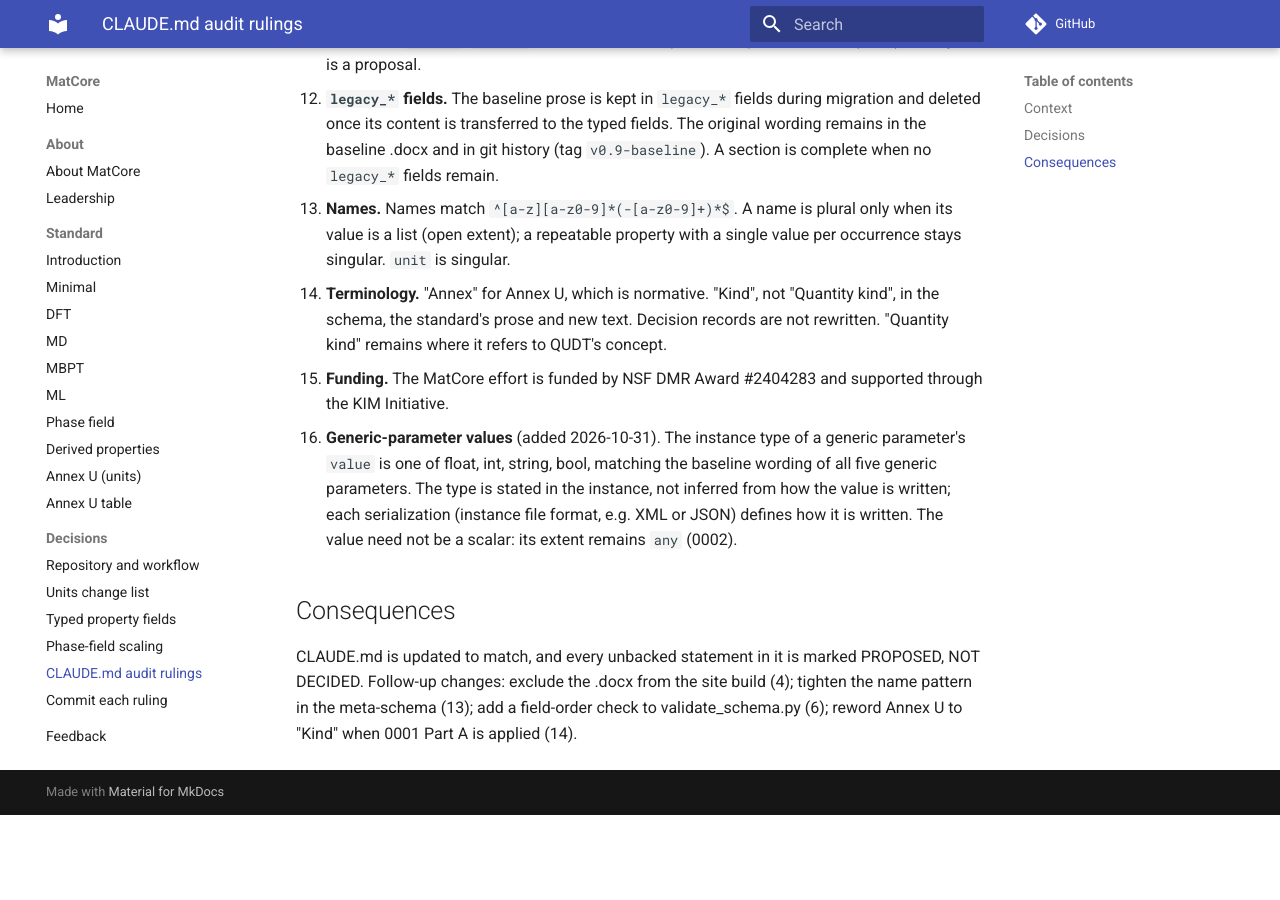
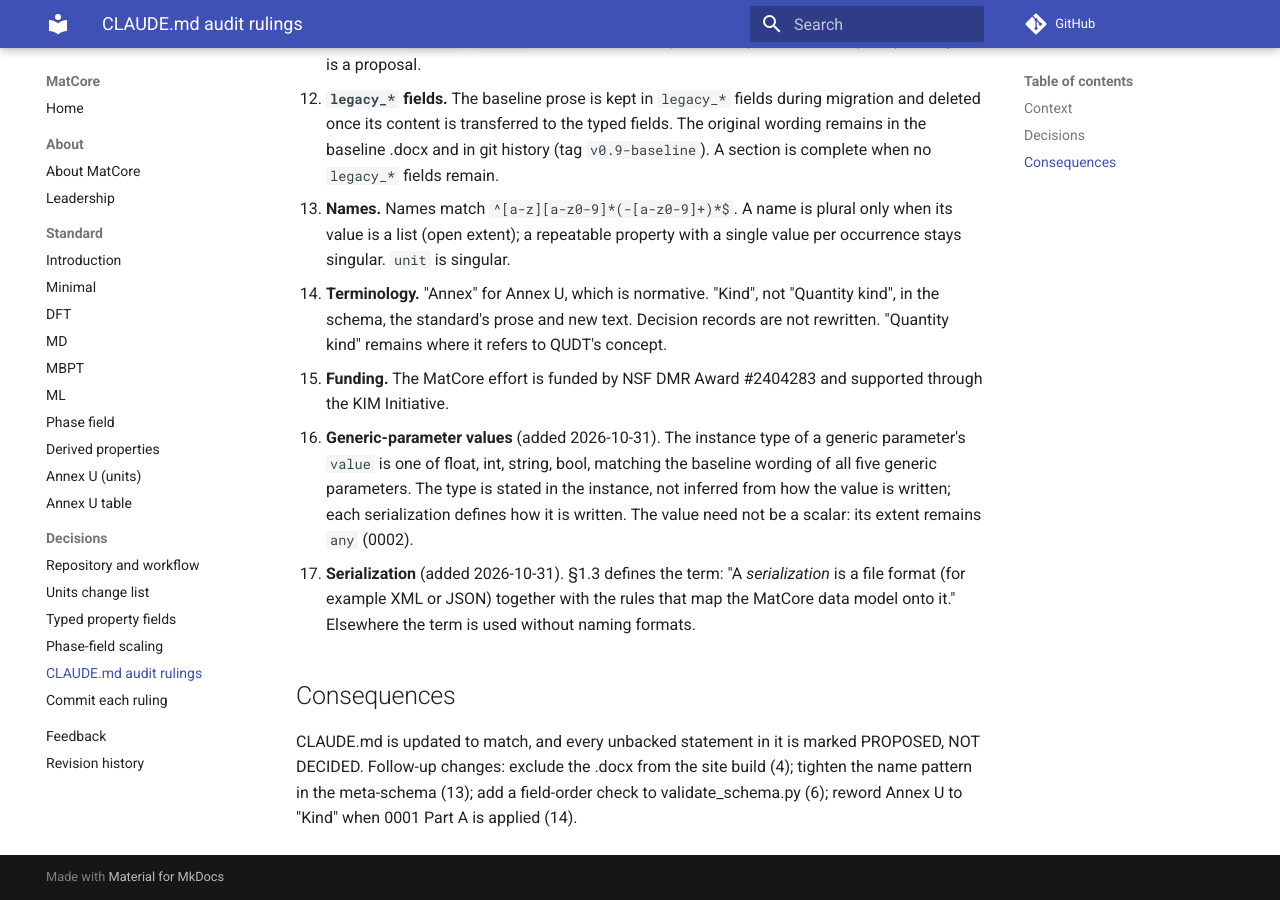
Before and after one commit to matcore-standard/matcore, an MkDocs documentation site: the page built from docs/decisions/0004-claude-md-audit-rulings.md, in a window 1280 px wide and 900 px high, scrolled down 1234 px. Built offline with MkDocs 1.6.1 and Material for MkDocs 9.7.7, drawn with Linux system fonts in a browser that asks for light colours; comment, search, counter and statistics services are not loaded; the version menu is left out; before the commit the page ends 2049 px from its top, so only the background shows below that.

Commit message:
Define "serialization" in §1.3
Instance file formats were named ad hoc wherever instances came up,
which tied data-model rules to particular formats. The standard is
implementation-agnostic, so the format-neutral term needs one
definition.

- docs/standard/01-introduction.md: §1.3 defines a serialization as a
  file format together with the rules that map the MatCore data model
  onto it, naming XML and JSON only as examples.
- docs/decisions/0004-claude-md-audit-rulings.md: item 17 records the
  definition; item 16 no longer names formats.
- CLAUDE.md: group 1 refers to §1.3 instead of naming formats.

Co-Authored-By: Claude Opus 5.5 <noreply@anthropic.com>

```diff
--- a/docs/decisions/0004-claude-md-audit-rulings.md
+++ b/docs/decisions/0004-claude-md-audit-rulings.md
@@ -21,7 +21,8 @@ CLAUDE.md stated a number of rules that no decision record backed. Each was revi
 13. **Names.** Names match `^[a-z][a-z0-9]*(-[a-z0-9]+)*$`. A name is plural only when its value is a list (open extent); a repeatable property with a single value per occurrence stays singular. `unit` is singular.
 14. **Terminology.** "Annex" for Annex U, which is normative. "Kind", not "Quantity kind", in the schema, the standard's prose and new text. Decision records are not rewritten. "Quantity kind" remains where it refers to QUDT's concept.
 15. **Funding.** The MatCore effort is funded by NSF DMR Award #2404283 and supported through the KIM Initiative.
-16. **Generic-parameter values** (added 2026-10-31). The instance type of a generic parameter's `value` is one of float, int, string, bool, matching the baseline wording of all five generic parameters. The type is stated in the instance, not inferred from how the value is written; each serialization (instance file format, e.g. XML or JSON) defines how it is written. The value need not be a scalar: its extent remains `any` (0002).
+16. **Generic-parameter values** (added 2026-10-31). The instance type of a generic parameter's `value` is one of float, int, string, bool, matching the baseline wording of all five generic parameters. The type is stated in the instance, not inferred from how the value is written; each serialization defines how it is written. The value need not be a scalar: its extent remains `any` (0002).
+17. **Serialization** (added 2026-10-31). §1.3 defines the term: "A *serialization* is a file format (for example XML or JSON) together with the rules that map the MatCore data model onto it." Elsewhere the term is used without naming formats.
 
 ## Consequences
 CLAUDE.md is updated to match, and every unbacked statement in it is marked PROPOSED, NOT DECIDED. Follow-up changes: exclude the .docx from the site build (4); tighten the name pattern in the meta-schema (13); add a field-order check to validate_schema.py (6); reword Annex U to "Kind" when 0001 Part A is applied (14).
```
Also changed, not shown: CLAUDE.md (+2 -2 lines), docs/standard/01-introduction.md (+2 -0 lines).
